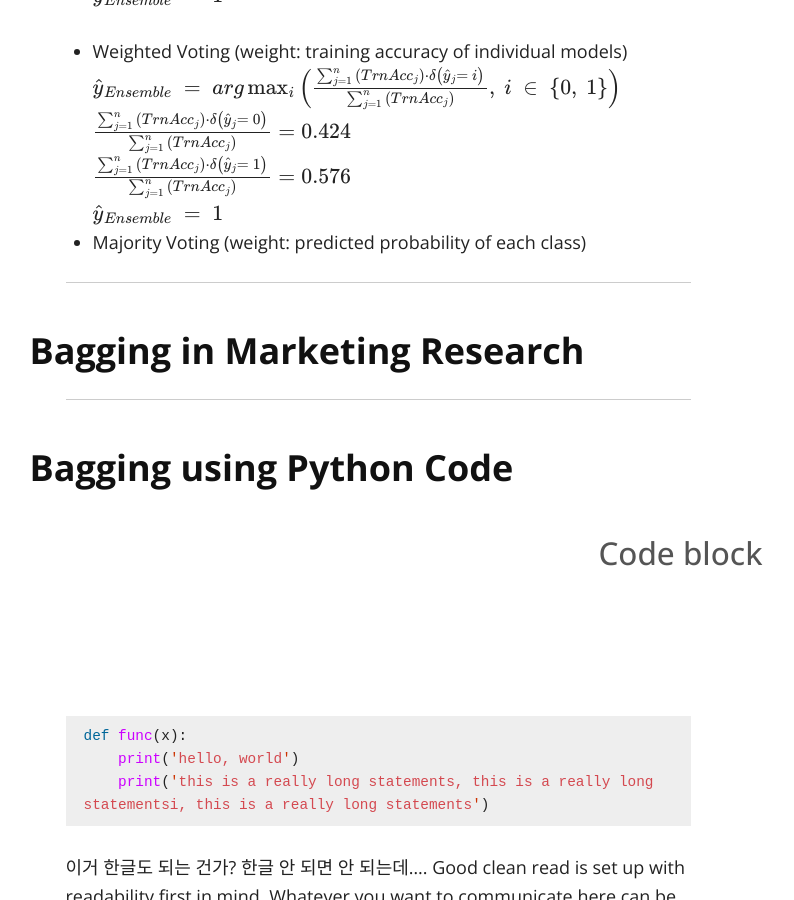
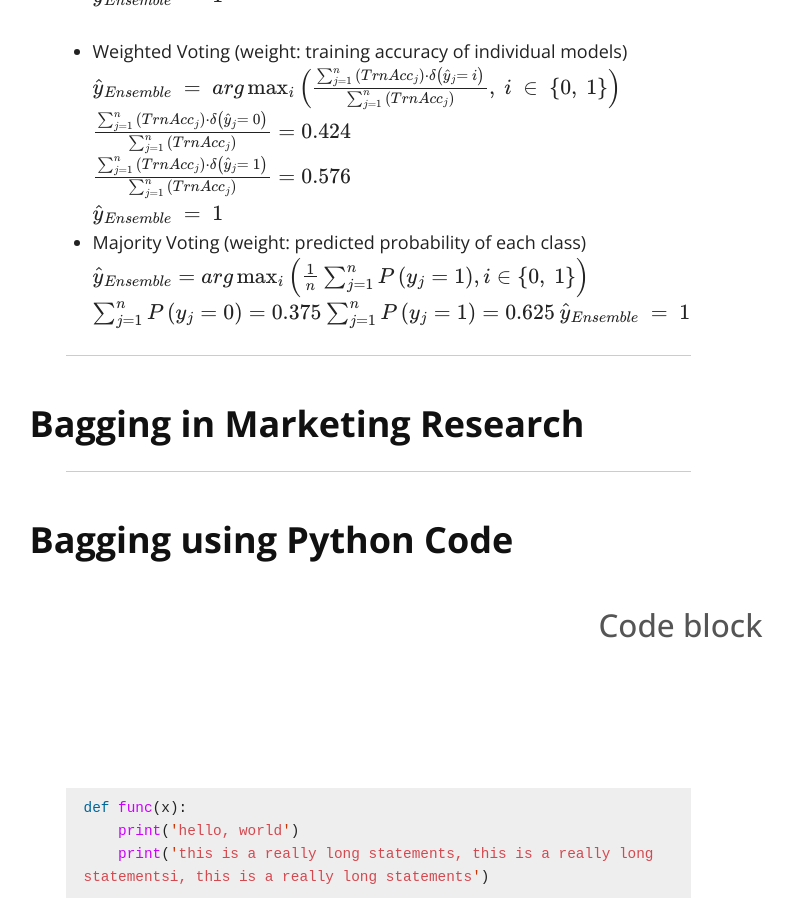
Before and after one commit to seokchaeyoon/seokchaeyoon.github.io, a Jekyll site: the page built from index.md, in a window 1280 px wide and 900 px high, scrolled down 8652 px. Shown: the whole window, without its empty margins (262-1056 px from the left). Built offline with Jekyll 4.4.1, drawn with Linux system fonts in a browser that asks for light colours; nearby versions of some CDN libraries; formulas are drawn with MathJax 3.

Commit message:
Update index.md

```diff
--- a/index.md
+++ b/index.md
@@ -130,10 +130,10 @@ $$ \frac { \sum _{ j=1 }^{ n }{ \left( { TrnAcc }_{ j } \right) \cdot \delta \le
 $$  \frac { \sum _{ j=1 }^{ n }{ \left( { TrnAcc }_{ j } \right) \cdot \delta \left( { \hat { y }  }_{ j }=\ 1 \right)  }  }{ \sum _{ j=1 }^{ n }{ \left( { TrnAcc }_{ j } \right)  }  } =0.576 $$ <br>
 $$  { \hat { y }  }_{ Ensemble }\ =\ 1 $$
 * Majority Voting (weight: predicted probability of each class)
-$$   $$
-$$   $$
-$$   $$
-$$   $$
+$$ { \hat { y }  }_{ Ensemble }=arg\max _{ i }{ \left( \frac { 1 }{ n } \sum _{ j=1 }^{ n }{ P\left( { y }_{ j }=1 \right)  } ,i\in \{ 0,\ 1\}  \right)  }   $$
+$$ \sum _{ j=1 }^{ n }{ P\left( { y }_{ j }=0 \right)  } =0.375  $$
+$$ \sum _{ j=1 }^{ n }{ P\left( { y }_{ j }=1 \right)  } =0.625  $$
+$$ { \hat { y }  }_{ Ensemble }\ =\ 1  $$
 <hr>
 ### Bagging in Marketing Research
 
```
